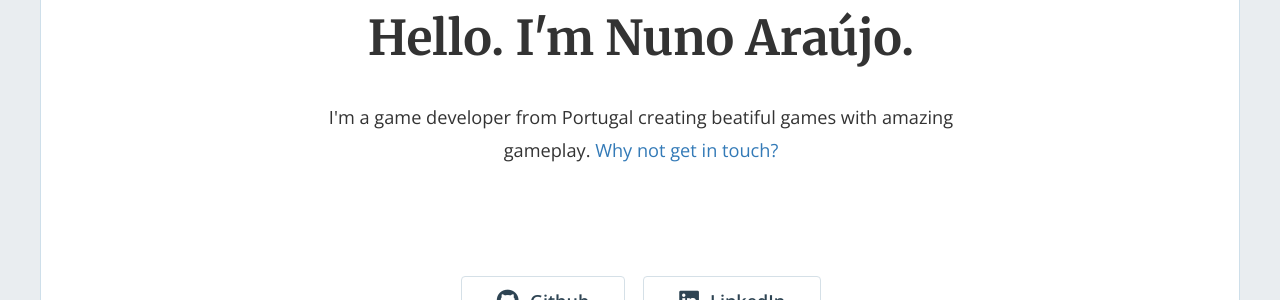
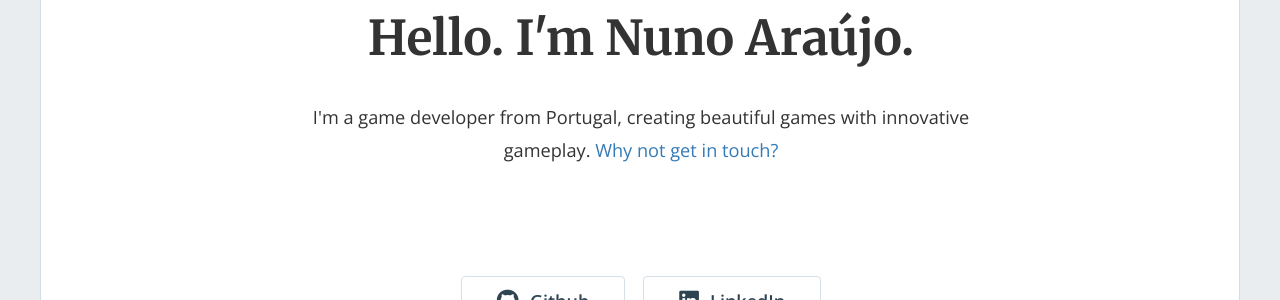
Before and after one commit to Nockkk/nockkk.github.io, a Jekyll site: the page built from index.html, in a window 1280 px wide and 900 px high. Shown: the part 148-448 px from the top of the window. Built offline with Jekyll 4.4.1, drawn with Linux system fonts in a browser that asks for light colours; nearby versions of some CDN libraries; the list of posts is cut into pages by our own code.

Commit message:
typo fix

```diff
--- a/_config.yml
+++ b/_config.yml
@@ -15,7 +15,7 @@
 # in the templates via {{ site.myvariable }}.
 title: "Hello. I'm Nuno Araújo."
 email: 'araujonuno2000@gmail.com'
-description: "I'm a game developer from Portugal creating beatiful games with amazing gameplay."
+description: "I'm a game developer from Portugal, creating beautiful games with innovative gameplay."
 baseurl: "" # the subpath of your site, e.g. /blog
 url: "https://nockkk.github.io/" # the base hostname & protocol for your site, e.g. https://example.com
 twitter_username: ''
```
